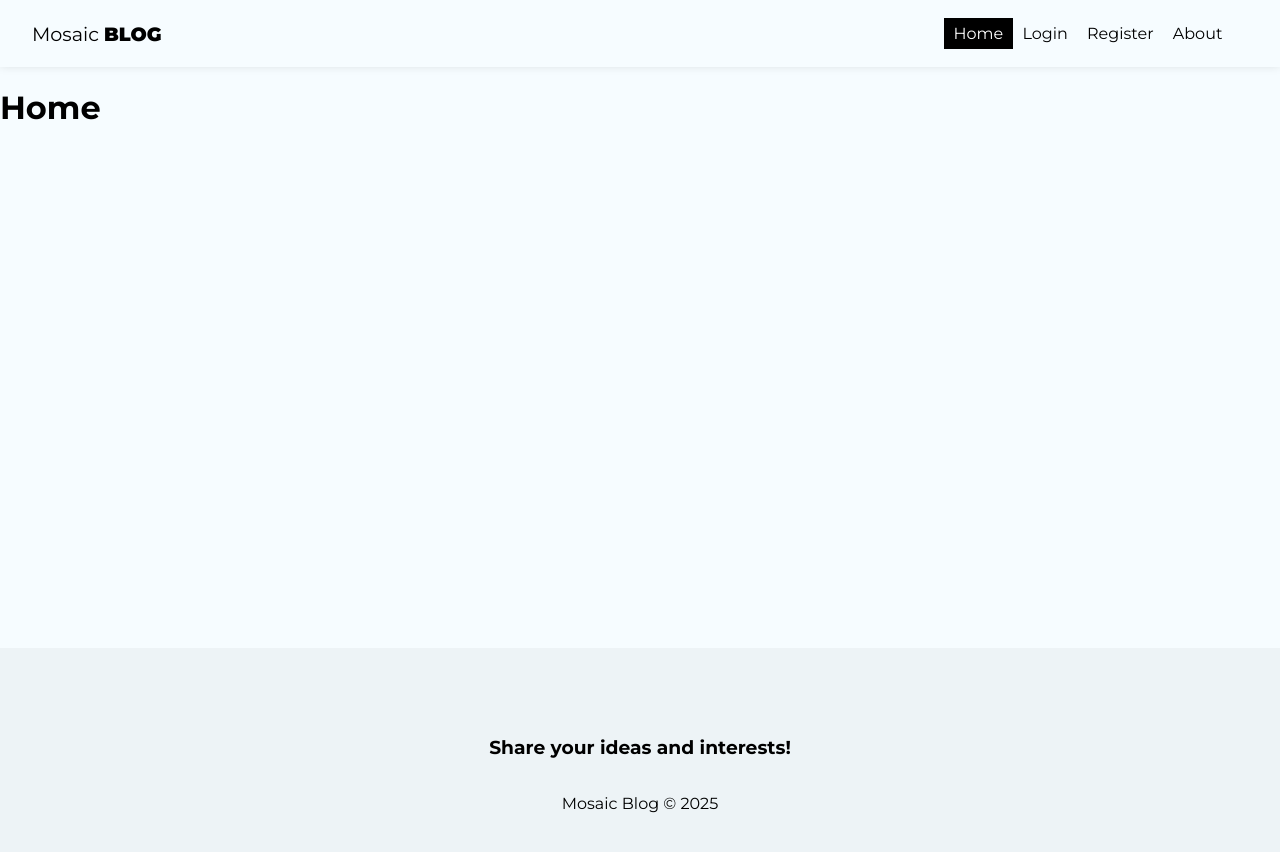
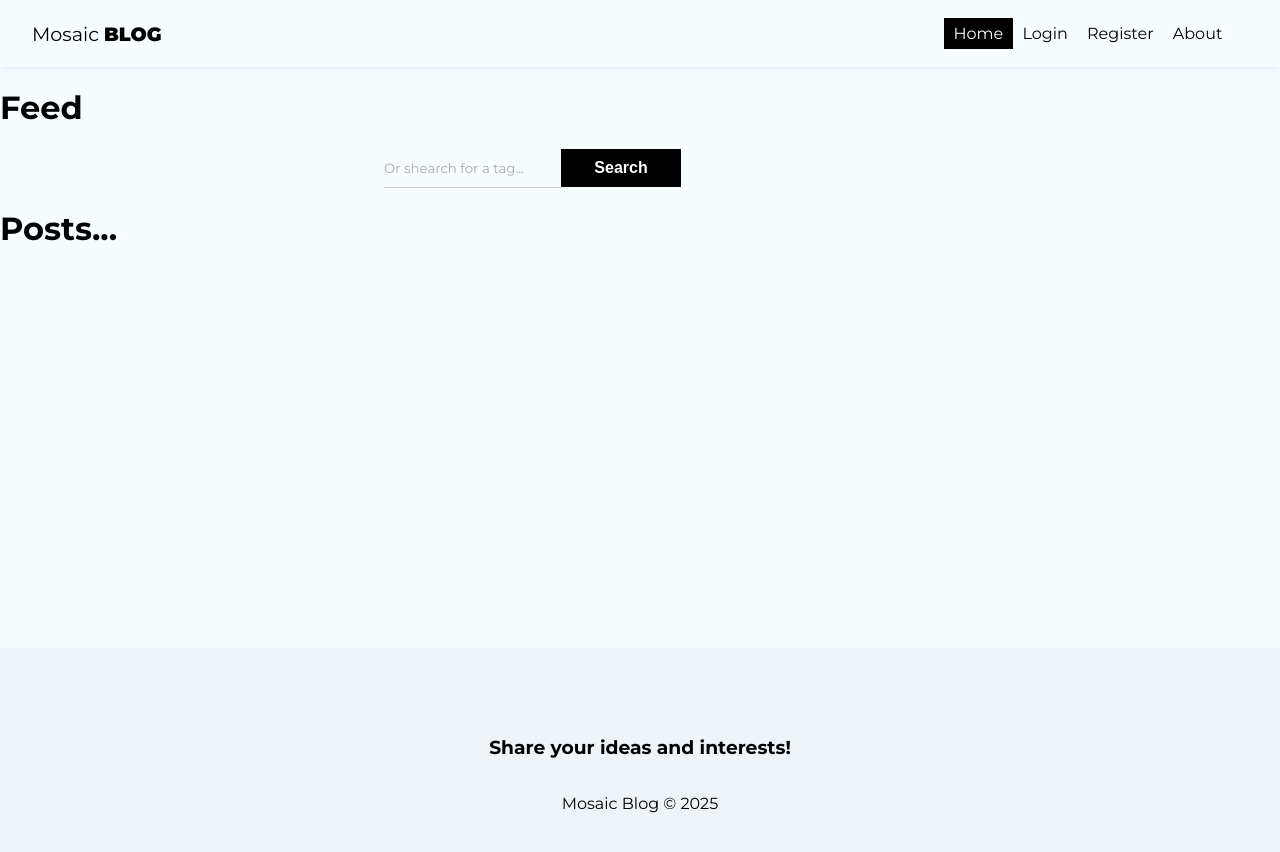
Before and after one commit to ViniciusFantin/MosaicJS, a React (Create React App) app in the folder mosaic/: page / in a window 1280 px wide. Shown: the top 852 px of the page. Built offline with nearby package versions, Linux system fonts and the light colour scheme; no server answers.

Commit message:
inProcess - Posts and Home

```diff
--- a/mosaic/src/hooks/useAuthentication.js
+++ b/mosaic/src/hooks/useAuthentication.js
@@ -1,5 +1,4 @@
 import {
-  getAuth,
   createUserWithEmailAndPassword,
   signInWithEmailAndPassword,
   updateProfile,
@@ -18,8 +17,6 @@ export const useAuthentication = () => {
   // Deal with memory leak
   const [cancelled, setCancelled] = useState(false);
 
-  const auth = getAuth();
-
   function checkIfIsCancelled() {
     if (cancelled) {
       return;
@@ -30,7 +27,7 @@ export const useAuthentication = () => {
     checkIfIsCancelled();
 
     setLoading(true);
-    setError(null);
+    setError(false);
 
     try {
       const { user } = await createUserWithEmailAndPassword(
@@ -81,24 +78,20 @@ export const useAuthentication = () => {
     try {
       await signInWithEmailAndPassword(auth, data.email, data.password);
     } catch (error) {
-      console.log(error.message);
-      console.log(typeof error.message);
-      console.log(error.message.includes("user-not"));
+      console.log("codigo de erro: ", error.message);
+
       let systemErrorMessage;
 
-      if (error.message.includes("invalid-credential")) {
-        systemErrorMessage = "E-mail ou Senha estão incorretos";
-      } //else if (error.message.includes("wrong-password")) {}
-      //systemErrorMessage = "Wrong Password";
+      if (error.message.includes("auth/invalid-credential")) {
+        systemErrorMessage = "User or Password is incorret.";
+      } //else if (error.message.includes("auth/wrong-password")) {
+      //systemErrorMessage = "Senha incorreta.";}
       else {
-        systemErrorMessage = "something went wrong, try again later";
+        systemErrorMessage = "Ocorreu um erro, por favor tenta mais tarde.";
       }
       console.log(systemErrorMessage);
-
       setError(systemErrorMessage);
     }
-
-    console.log(error);
 
     setLoading(false);
   };
--- a/mosaic/src/hooks/useInsertDocuments.js
+++ b/mosaic/src/hooks/useInsertDocument.js
@@ -1,4 +1,4 @@
-import { useState, useEffect, useReducer, useRef } from "react";
+import { useState, useEffect, useReducer } from "react";
 import { db } from "../firebase/config";
 import { collection, addDoc, Timestamp } from "firebase/firestore";
 
--- a/mosaic/src/pages/CreatePost/CreatePost.js
+++ b/mosaic/src/pages/CreatePost/CreatePost.js
@@ -3,7 +3,7 @@ import styles from "./CreatePost.module.css";
 import { useState } from "react";
 import { useNavigate } from "react-router-dom";
 import { useAuthValue } from "../../context/AuthContext";
-import { useInsertDocument } from "../../hooks/useInsertDocuments";
+import { useInsertDocument } from "../../hooks/useInsertDocument";
 
 const CreatePost = () => {
   const [title, setTitle] = useState("");
@@ -15,21 +15,40 @@ const CreatePost = () => {
   const { user } = useAuthValue();
 
   const { insertDocument, response } = useInsertDocument("posts");
+  const navigate = useNavigate();
 
   const handleSubmit = (e) => {
     e.preventDefault();
     setFormError("");
 
+    // validando image
+    try {
+      new URL(image);
+    } catch (error) {
+      setFormError("Image most be a URL");
+    }
+
+    // Array de tags
+    const TagsArray = tags.split(",").map((tag) => tag.trim().toLowerCase());
+
+    // Checar valores
+    if (!title || !image || !tags || !body) {
+      setFormError("please, fill in all fields");
+    }
+
+    if (formError) return;
+
     insertDocument({
       title,
       image,
       body,
-      tags,
+      TagsArray,
       uid: user.uid,
       createdBy: user.displayName,
     });
 
     // redirect home Page
+    navigate("/");
   };
 
   return (
@@ -87,6 +106,7 @@ const CreatePost = () => {
           </button>
         )}
         {response.error && <p className="error"> {response.error} </p>}
+        {formError && <p className="error"> {formError} </p>}
       </form>
     </div>
   );
--- a/mosaic/src/pages/Home/Home.js
+++ b/mosaic/src/pages/Home/Home.js
@@ -1,9 +1,42 @@
+// CSS
 import styles from "./Home.module.css";
 
+// hooks
+import { useNavigate, Link } from "react-router-dom";
+import { useState } from "react";
+
+//components
+
 const Home = () => {
+  const [query, setQuery] = useState("");
+  const [posts] = useState([]);
+
+  const handleSubmit = (e) => {
+    e.preventDefault();
+  };
+
   return (
     <div>
-      <h1>Home</h1>
+      <h1>Feed</h1>
+      <form onSubmit={handleSubmit}>
+        <input
+          type="text"
+          placeholder="Or shearch for a tag..."
+          onChange={(e) => setQuery(e.target.values)}
+        />
+        <button className="btn btn-dark">Search</button>
+      </form>
+      <div>
+        <h1>Posts...</h1>
+        {posts && posts.lenght === 0 && (
+          <div className={styles.noposts}>
+            <p>No post avaliable</p>
+            <Link to="/posts/create" className="btn">
+              Create a Post/
+            </Link>
+          </div>
+        )}
+      </div>
     </div>
   );
 };
--- a/mosaic/src/pages/Home/Home.module.css
+++ b/mosaic/src/pages/Home/Home.module.css
@@ -0,0 +1,30 @@
+.home {
+  display: flex;
+  flex-direction: column;
+  align-items: center;
+  justify-content: center;
+}
+
+.search_form {
+  max-width: 100%;
+  width: 60%;
+  display: flex;
+  justify-content: center;
+  margin-bottom: 2em;
+}
+
+.search_form input {
+  margin-right: 10px;
+  width: 50%;
+}
+
+.noposts {
+  text-align: center;
+}
+.noposts p {
+  margin-bottom: 1.5em;
+}
+
+.noposts a {
+  padding: 10px 25px;
+}
```
